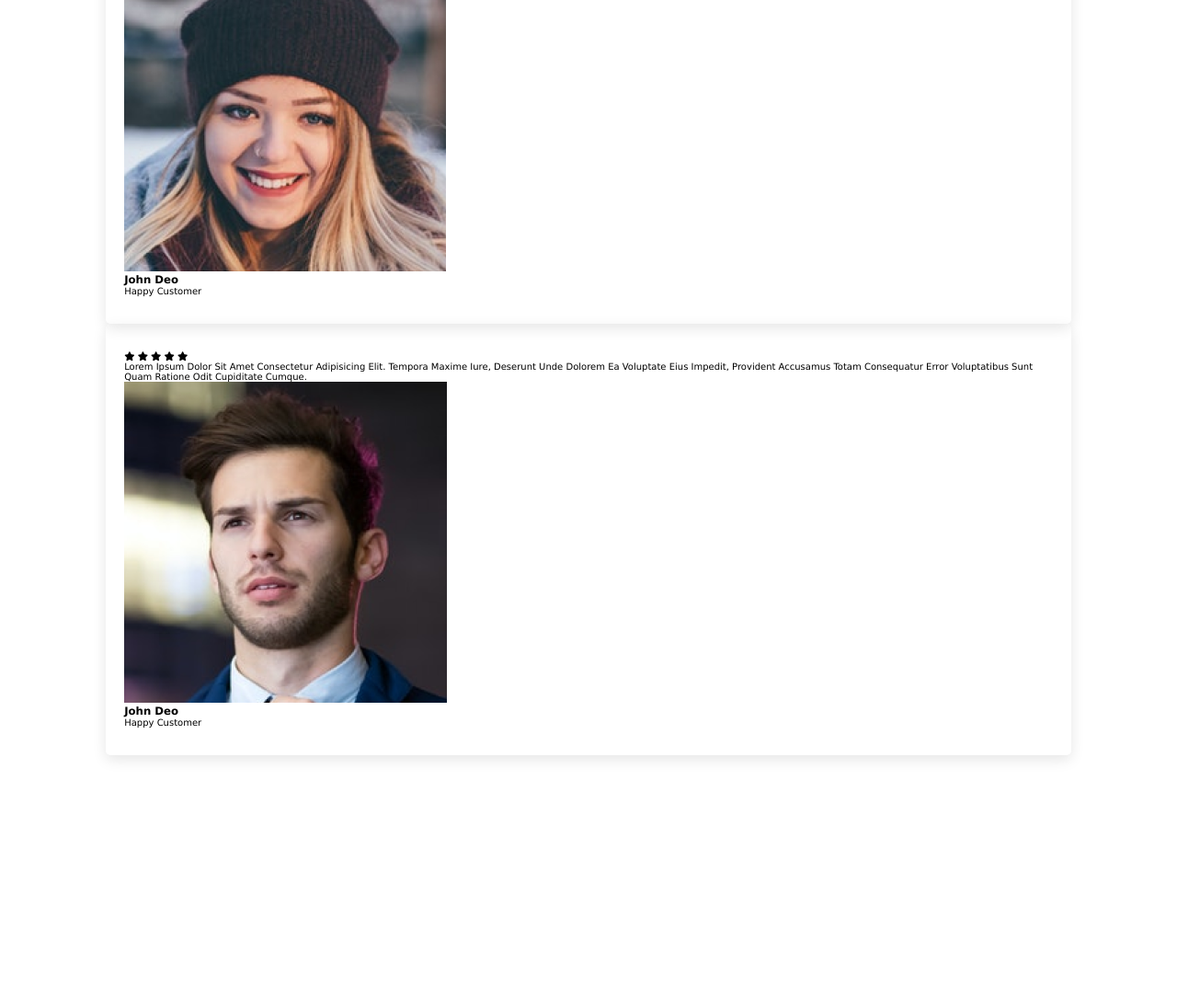
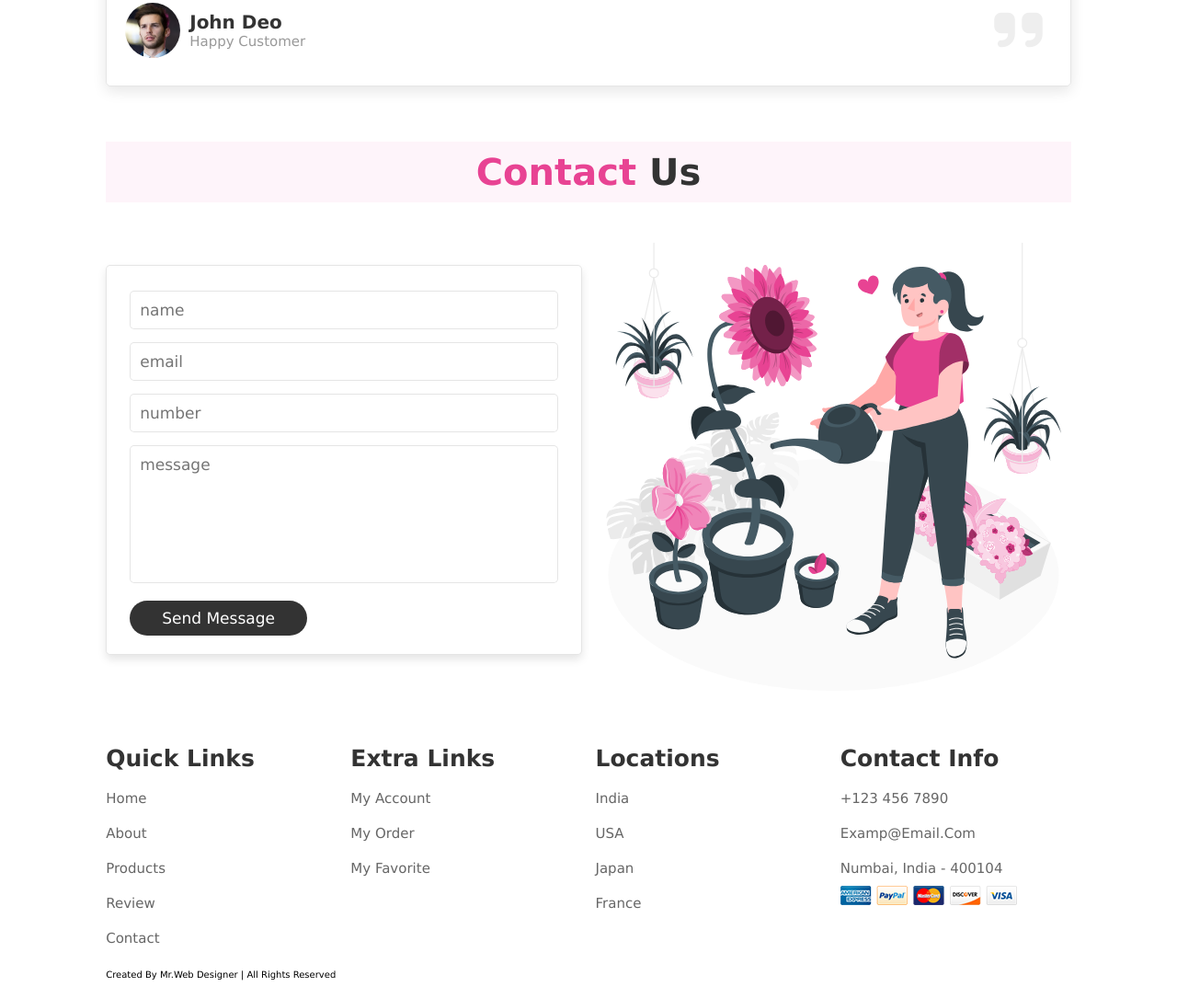
Before and after one commit to Haita23/shop_hoa, a plain HTML site: page index.html in a window 1280 px wide. Shown: the part 3590-4675 px from the top of the page at 92% size. Before the commit the page ends 4431 px from the top, so only its background shows below. Drawn offline with Linux system fonts and the light colour scheme.

Commit message:
finish-project

```diff
--- a/index.html
+++ b/index.html
@@ -278,6 +278,7 @@
                         <span>happy customer</span>
                     </div>
                 </div>
+                <span class="fas fa-quote-right"></span>
             </div>
         </div>
         <div class="box-container">
@@ -299,6 +300,7 @@
                         <span>happy customer</span>
                     </div>
                 </div>
+                <span class="fas fa-quote-right"></span>
             </div>
         </div>
         <div class="box-container">
@@ -320,11 +322,65 @@
                         <span>happy customer</span>
                     </div>
                 </div>
+                <span class="fas fa-quote-right"></span>
             </div>
         </div>
     </section>
     <!-- reiew section ends -->
 
+    <!-- contact section starts -->
+    <section class="contact" id="contact">
+        <h1 class="heading"><span>contact</span> us</h1>
+        <div class="row">
+            <form action="">
+                <input type="text" placeholder="name" class="box">
+                <input type="email" placeholder="email" class="box">
+                <input type="number" placeholder="number" class="box">
+                <textarea name="" class="box" placeholder="message" id="" cols="30" rows="10"></textarea>
+                <input type="submit" value="send message" class="btn">
+            </form>
+            <div class="image">
+                <img src="image/contact-img.svg" alt="">
+            </div>
+        </div>
+    </section>
+    <!-- contact section ends -->
+
+    <!-- footer section starts -->
+    <section class="footer">
+        <div class="box-container">
+            <div class="box">
+                <h3>quick links</h3>
+                <a href="#">home</a>
+                <a href="#">about</a>
+                <a href="#">products</a>
+                <a href="#">review</a>
+                <a href="#">contact</a>
+            </div>
+            <div class="box">
+                <h3>extra links</h3>
+                <a href="#">my account</a>
+                <a href="#">my order</a>
+                <a href="#">my favorite</a>
+            </div>
+            <div class="box">
+                <h3>locations</h3>
+                <a href="#">india</a>
+                <a href="#">USA</a>
+                <a href="#">japan</a>
+                <a href="#">france</a>
+            </div>
+            <div class="box">
+                <h3>contact info</h3>
+                <a href="#">+123 456 7890</a>
+                <a href="#">examp@email.com</a>
+                <a href="#">numbai, india - 400104</a>
+                <img src="image/payment.png" alt="">
+            </div>
+            <div class="credit">created by <span>mr.web designer</span> | all rights reserved</div>
+    </section>
+    <!-- footer section ends -->
+
 
 </body>
 
--- a/style.css
+++ b/style.css
@@ -327,17 +327,123 @@ header .fa-bars{
     border-radius: .5rem;
     padding: 3rem 2rem;
     position: relative;
+    border: .1rem solid rgb(0, 0, 0, .1);
 }
 
+.review .box-container .box .fa-quote-right{
+    position: absolute;
+    bottom: 3rem; right: 3rem;
+    font-size: 6rem;
+    color: #eee;
+}
 
+.review .box-container .box .starts i{
+    color: var(--pink);
+    font-size: 2rem;
+}
 
+.review .box-container .box p{
+    color: #999;
+    font-size: 1.5rem;
+    line-height: 1.5;
+    padding-top: 2rem;
+}
 
+.review .box-container .box .user{
+    display: flex;
+    align-items: center;
+    padding-top: 2rem;
+}
 
+.review .box-container .box .user img{
+    height: 6rem;
+    width: 6rem;
+    border-radius: 50%;
+    object-fit: cover;
+    margin-right: 1rem;
+}
 
+.review .box-container .box .user h3{
+    font-size: 2rem;
+    color: #333;
+}
 
+.review .box-container .box .user span{
+    font-size: 1.5rem;
+    color: #999;
+}
 
+.contact .row{
+    display: flex;
+    flex-wrap: wrap-reverse;
+    gap: 1.5rem;
+    align-items: center;
+}
 
+.contact .row form{
+    flex: 1 1 40rem;
+    padding: 2rem 2.5rem;
+    box-shadow: 0 .5rem 1rem rgb(0, 0, 0, .1);
+    border: .1rem solid rgb(0, 0, 0, .1);
+    background: #fff;
+    border-radius: .5rem;
+}
 
+.contact .row .image{
+    flex: 1 1 40rem;
+}
+
+.contact .row .image img{
+    width: 100%;
+}
+
+.contact .row form .box{
+    padding: 1rem;
+    font-size: 1.7rem;
+    color: #333;
+    text-transform: none;
+    border: .1rem solid rgb(0, 0, 0, .1);
+    border-radius: .5rem;
+    margin: .7rem 0;
+    width: 100%;
+}
+
+.contact .row form .box:focus{
+    border-color: var(--pink);
+}
+
+.contact .row form textarea{
+    height: 15rem;
+    resize: none;
+}
+
+.footer .box-container{
+    display: flex;
+    flex-wrap: wrap;
+    gap: 1.5rem;
+}
+
+.footer .box-container .box{
+    flex: 1 1 25rem;
+}
+
+.footer .box-container .box h3{
+    color: #333;
+    font-size: 2.5rem;
+    padding: 1rem 0;
+}
+
+.footer .box-container .box a{
+    display: block;
+    color: #666;
+    font-size: 1.5rem;
+    padding: 1rem 0;
+}
+
+.footer .box-container .box a:hover{
+    color: var(--pink);
+    text-decoration: underline;
+}
 
 /*media queries*/
 @media(max-width: 991px){
```
